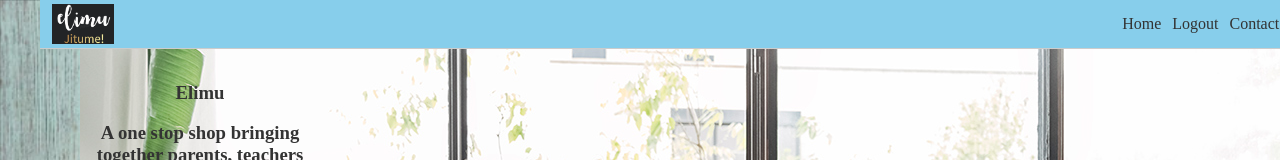
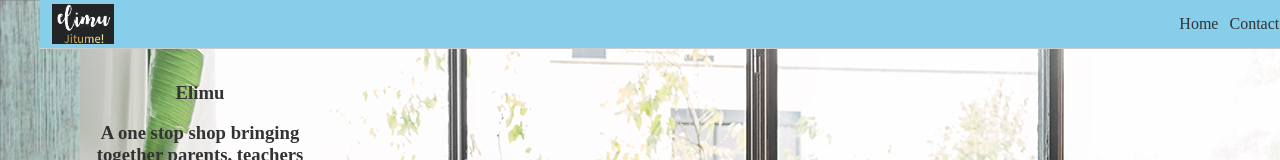
Before and after one commit to Vyvnn/Elimu, a React (Create React App) app in the folder frontend/: page / in a window 1280 px wide. Shown: the top 160 px of the page. Built offline with nearby package versions, Linux system fonts and the light colour scheme.

Commit message:
to ensure when a user login,logout logic appear

```diff
--- a/frontend/src/components/Nav.js
+++ b/frontend/src/components/Nav.js
@@ -1,9 +1,16 @@
-import React from "react";
+import React, { useState,useEffect } from "react";
 import { Link } from 'react-router-dom';
 
 const Nav = () => {
+    const [thereisauser,setThereisauser]=useState(false)
+    useEffect(() => { const currentStudent = JSON.parse(localStorage.getItem("currentUser"));
+
+    if (currentStudent) { setThereisauser(true); } }, []);
+
+
     const logout=()=>{
         localStorage.removeItem("currentUser")
+        setThereisauser(false)
     }
     return (
         <nav className="navbar">
@@ -13,7 +20,7 @@ const Nav = () => {
             <div className="links">
 
                 <Link to='/'>Home</Link>
-                <Link to=''onClick={logout}>Logout</Link>
+                {thereisauser && <Link to=''onClick={logout}>Logout</Link>}
                 {/*<Link to='parent/parentmainpage'>Parent</Link>
                 <Link to='student/studentmainpage'>Student</Link>
                 <Link to='teacher/teacherMainPage'>Teacher</Link> */}
```
Also changed, not shown: frontend/src/App.js (+17 -15 lines).
